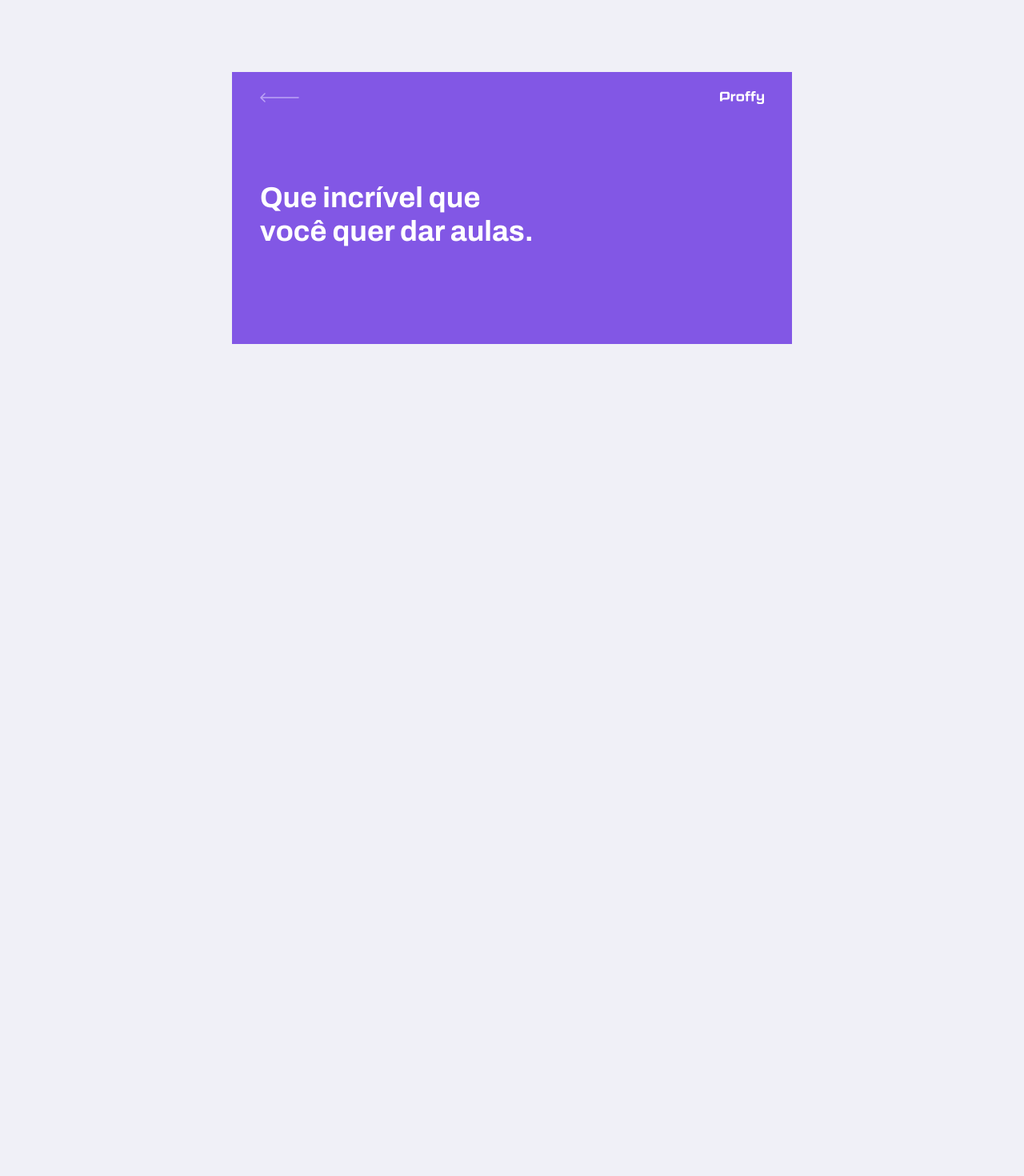
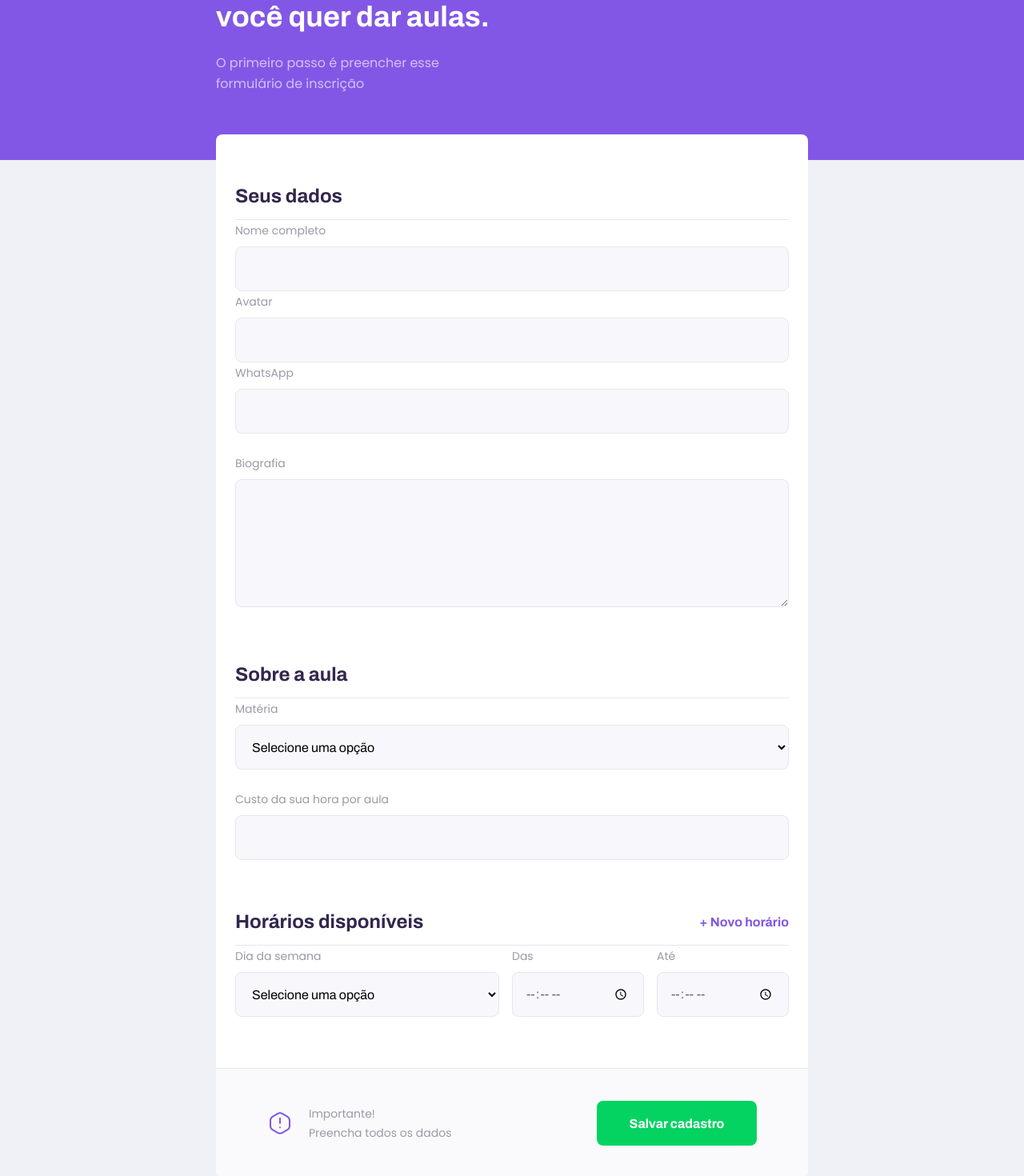
Before and after one commit to LucasViana1/proffy, a React (Create React App) app in the folder web/: page /give-classes in a window 1280 px wide. Shown: the part 140-1610 px from the top of the page at 80% size. Before the commit the page ends 800 px from the top, so only its background shows below. Built offline with nearby package versions, Linux system fonts and the light colour scheme.

Commit message:
css styling implemantation and started API integration

```diff
--- a/web/src/pages/TeacherForm/index.tsx
+++ b/web/src/pages/TeacherForm/index.tsx
@@ -1,13 +1,141 @@
-import React from "react";
-import { Link } from "react-router-dom";
-import "./styles.css";
+import React, { useState, useCallback, FormEvent } from 'react';
 
-import PageHeader from "../../components/PageHeader";
+import './styles.css';
+import warningIcon from '../../assets/images/icons/warning.svg';
+
+import PageHeader from '../../components/PageHeader';
+import Input from '../../components/Input';
+import Textarea from '../../components/TextArea';
+import Select from '../../components/Select';
 
 const TeacherForm: React.FC = () => {
+  const [scheduleItems, setScheduleItems] = useState([
+    { week_day: 0, from: '', to: '' },
+  ]);
+
+  const [name, setName] = useState('');
+  const [avatar, setAvatar] = useState('');
+  const [whatsapp, setWhatsapp] = useState('');
+  const [bio, setBio] = useState('');
+
+  const [subject, setSubject] = useState('');
+  const [cost, setCost] = useState('');
+
+  const addNewScheduleItem = useCallback(() => {
+    setScheduleItems([...scheduleItems, { week_day: 0, from: '', to: '' }]);
+  }, [scheduleItems]);
+
+  const setScheduleItemValue = useCallback(
+    (index: number, field: string, value: string) => {},
+    []
+  );
+
+  const handleCreateClass = useCallback((e: FormEvent) => {
+    // submit
+
+    e.preventDefault();
+  }, []);
+
   return (
-    <div id="page-teacher-form" className="container">
-      <PageHeader title="Que incrível que você quer dar aulas." />
+    <div id='page-teacher-form' className='container'>
+      <PageHeader
+        title='Que incrível que você quer dar aulas.'
+        description='O primeiro passo é preencher esse formulário de inscrição'
+      />
+
+      <main>
+        <form onSubmit={handleCreateClass}>
+          <fieldset>
+            <legend>Seus dados</legend>
+
+            <Input
+              name='name'
+              label='Nome completo'
+              value={name}
+              onChange={(e) => setName(e.target.value)}
+            />
+            <Input
+              name='avatar'
+              label='Avatar'
+              value={avatar}
+              onChange={(e) => setAvatar(e.target.value)}
+            />
+            <Input
+              name='whatsapp'
+              label='WhatsApp'
+              value={whatsapp}
+              onChange={(e) => setWhatsapp(e.target.value)}
+            />
+            <Textarea
+              name='bio'
+              label='Biografia'
+              value={bio}
+              onChange={(e) => setBio(e.target.value)}
+            />
+          </fieldset>
+
+          <fieldset>
+            <legend>Sobre a aula</legend>
+
+            <Select
+              name='subject'
+              label='Matéria'
+              value={subject}
+              onChange={(e) => setSubject(e.target.value)}
+              options={[
+                { value: 'Artes', label: 'Artes' },
+                { value: 'Biologia', label: 'Biologia' },
+                { value: 'Matemática', label: 'Matemática' },
+                { value: 'História', label: 'História' },
+              ]}
+            />
+            <Input
+              name='cost'
+              label='Custo da sua hora por aula'
+              value={cost}
+              onChange={(e) => setCost(e.target.value)}
+            />
+          </fieldset>
+
+          <fieldset>
+            <legend>
+              Horários disponíveis
+              <button type='button' onClick={addNewScheduleItem}>
+                + Novo horário
+              </button>
+            </legend>
+
+            {scheduleItems.map((scheduleItem) => (
+              <div key={scheduleItem.week_day} className='schedule-item'>
+                <Select
+                  name='week_day'
+                  label='Dia da semana'
+                  // IMPLEMENT ONCHANGE EVENT
+                  options={[
+                    { value: '0', label: 'Domingo' },
+                    { value: '1', label: 'Segunda' },
+                    { value: '2', label: 'Terça' },
+                    { value: '3', label: 'Quarta' },
+                    { value: '4', label: 'Quinta' },
+                    { value: '5', label: 'Sexta' },
+                    { value: '6', label: 'Sábado' },
+                  ]}
+                />
+                <Input name='from' label='Das' type='time' />
+                <Input name='to' label='Até' type='time' />
+              </div>
+            ))}
+          </fieldset>
+
+          <footer>
+            <p>
+              <img src={warningIcon} alt='Aviso importante' />
+              Importante! <br /> Preencha todos os dados
+            </p>
+            <button type='submit'>Salvar cadastro</button>
+          </footer>
+        </form>
+      </main>
     </div>
   );
 };
--- a/web/src/pages/TeacherForm/styles.css
+++ b/web/src/pages/TeacherForm/styles.css
@@ -1,149 +1,140 @@
-#page-landing {
+#page-teacher-form {
     width: 100vw;
     height: 100vh;
-
-    display: flex;
-    justify-content: center;
-    align-items: center;
-
-    color: var(--color-text-in-primary);
-    background: var(--color-primary);
 }
 
-.logo-container {
-    text-align: center;
-    margin-bottom: 3.2rem;
+#page-teacher-form .page-header .header-content {
+    margin-bottom: 6.4rem;
 }
 
-
-.logo-container img {
-    height: 10rem;
+#page-teacher-form main {
+    background: var(--color-box-base);
+    width: 100%;
+    max-width: 74rem;
+    border-radius: 0.8rem;
+    margin: -3.2rem auto 3.2rem;
+    padding-top: 6.4rem;
+    overflow: hidden;
 }
 
-.hero-image {
-    width: 100%;
+#page-teacher-form main fieldset {
+    border: 0;
+    padding: 0 2.4rem;
 }
 
-.logo-container {
-    text-align: center;
-    margin-bottom: 3.2rem;
+#page-teacher-form main fieldset+fieldset {
+    margin-top: 6.4rem;
 }
 
-.logo-container h2 {
-    font-weight: 500;
-    font-size: 2.4rem;
-    line-height: 4.6rem;
-    margin-top: 0.8rem;
+#page-teacher-form main fieldset legend {
+    font: 700 2.4rem Archivo;
+    color: var(--color-text-title);
+    margin-top: 2.4rem;
+    display: flex;
+    align-items: center;
+    justify-content: space-between;
+    width: 100%;
+    padding-bottom: 1.6rem;
+    border-bottom: 1px solid var(--color-line-in-white);
 }
 
-.buttons-container {
-    display: flex;
-    justify-content: center;
-    margin: 3.2rem 0;
+#page-teacher-form main fieldset legend button {
+    background: none;
+    border: 0;
+    color: var(--color-primary);
+    font: 700 1.6rem Archivo;
+    cursor: pointer;
+    transition: color 0.2s;
 }
 
-.buttons-container a {
-    width: 30rem;
-    height: 10.4rem;
-    border-radius: 0.8rem;
-    font: 700 2.0rem Archivo;
+#page-teacher-form main fieldset legend button:hover {
+    color: var(--color-primary-dark);
+}
 
+#page-teacher-form main fieldset .select-block+.input-block,
+#page-teacher-form main fieldset .input-block+.textarea-block {
+    margin-top: 2.4rem;
+}
+
+#page-teacher-form main footer {
+    padding: 4rem 2.4rem;
+    background: var(--color-box-footer);
+    border-top: 1px solid var(--color-line-in-white);
+    margin-top: 6.4rem;
+}
+
+#page-teacher-form main label {
+    color: var(--color-text-complement);
+}
+
+#page-teacher-form main footer p {
     display: flex;
     align-items: center;
     justify-content: center;
-
-    text-decoration: none;
-    color: var(--color-button-text);
-
-    transition: background-color 0.2s;
+    font-size: 1.4rem;
+    line-height: 2.4rem;
+    color: var(--color-text-complement);
 }
 
-.buttons-container a:first-child {
-    margin-right: 1.6rem;
+#page-teacher-form main footer p img {
+    margin-right: 2rem;
 }
 
-.buttons-container a img {
-    width: 4rem;
-    margin-right: 0.4rem;
-}
-
-.buttons-container a.study {
-    background: var(--color-primary-lighter);
-}
-
-.buttons-container a.study:hover {
-    background: var(--color-primary-light);
-}
-
-.buttons-container a.give-classes {
+#page-teacher-form main footer button {
+    width: 100%;
+    height: 5.6rem;
     background: var(--color-secundary);
-}
-
-.buttons-container a.give-classes:hover {
-    background: var(--color-secundary-dark);
-}
-
-.buttons-container a img {
-    margin-right: 2.4rem;
-}
-
-.total-connections {
-    font-size: 1.4rem;
-
+    color: var(--color-button-text);
+    border: 0;
+    border-radius: 0.8rem;
+    cursor: pointer;
+    font: 700 1.6rem Archivo;
     display: flex;
     align-items: center;
     justify-content: center;
+    text-decoration: none;
+    transition: background-color 0.2s;
+    margin-top: 3.2rem;
+
 }
 
-.total-connections img {
-    margin-right: 0.8rem;
+#page-teacher-form main footer button:hover {
+    background-color: var(--color-secundary-dark);
 }
 
-@media (min-width: 1100px) {
-    #page-landing-content {
-        max-width: 1100px;
-
-        display: grid;
-        grid-template-rows: 350px 1fr;
-        grid-template-columns: 2fr 1fr 1fr;
-        grid-template-areas:
-            "logo hero hero"
-            "buttons buttons total"
-        ;
+@media (min-width:700px) {
+    #page-teacher-form {
+        max-width: 100vw;
     }
 
-    .logo-container {
-        grid-area: logo;
-        align-self: center;
-        margin: 0;
-        text-align: left;
+    #page-teacher-form .page-header .header-content {
+        margin-bottom: 0;
     }
 
-    .logo-container h2 {
-        text-align: initial;
-        font-size: 3.6rem;
+    #page-teacher-form main footer {
+        padding: 4rem 6.4rem;
+        display: flex;
+        align-items: center;
+        justify-content: space-between;
     }
 
-    .logo-container img {
-        height: 100%;
+    #page-teacher-form main .schedule-item {
+        display: grid;
+        grid-template-columns: 2fr 1fr 1fr;
+        column-gap: 1.6rem;
     }
 
-    .hero-image {
-        grid-area: hero;
-        justify-self: end;
+    #page-teacher-form main .schedule-item .input-block {
+        margin-top: 0 !important;
     }
 
-    .buttons-container {
-        grid-area: buttons;
-        justify-content: flex-start;
+    #page-teacher-form main footer p {
+        justify-content: space-between;
     }
 
-    .buttons-container a {
-        font-size: 2.4rem;
+    #page-teacher-form main footer button {
+        width: 20rem;
+        margin-top: 0;
     }
 
-    .total-connections {
-        grid-area: total;
-        justify-self: end;
-    }
 }
```
